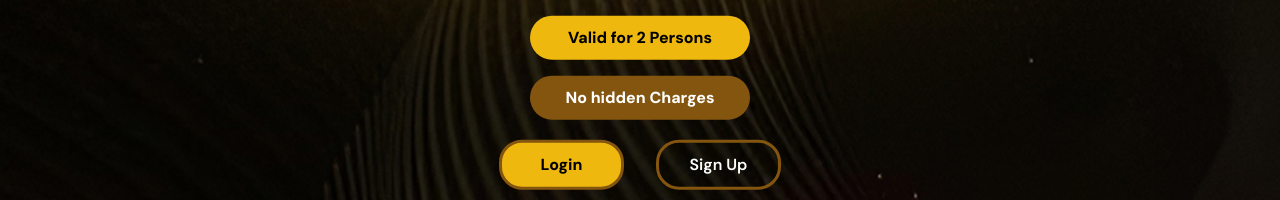
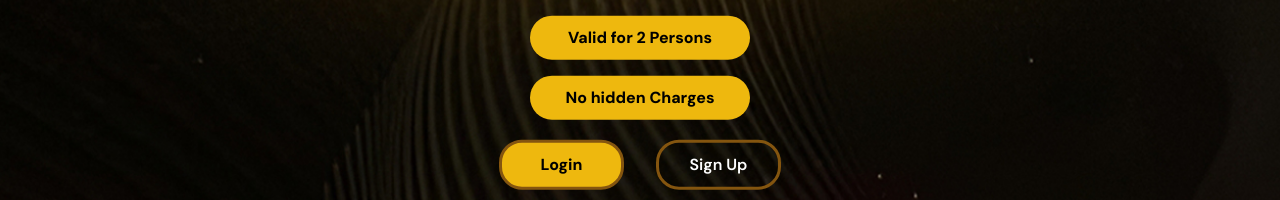
Before and after one commit to graphicsatyam/MERN_front, a React (Create React App) app: page / in a window 1280 px wide. Shown: the part 276-476 px from the top of the page. Built offline with nearby package versions, Linux system fonts and the light colour scheme.

Commit message:
alignment changes

```diff
--- a/src/components/layouts/AdminLayout.css
+++ b/src/components/layouts/AdminLayout.css
@@ -2,6 +2,7 @@
     background-color: #EEB80E;
     display: flex;
     justify-content: center;
+    /* position: fixed; */
   }
 
   .navbar-nav {
--- a/src/components/pages/Home.css
+++ b/src/components/pages/Home.css
@@ -52,6 +52,19 @@
     background-color: #84550F;
     color: goldenrod;
   }
+
+.btn_new {
+    width: 220px;
+    text-align: center;
+    background-color: #EEB80E;
+    color: black;
+    padding: 10px 20px;
+    border: none;
+    font-family: "DM Sans", sans-serif;
+    font-weight: 800;
+    border-radius: 23px;
+    cursor: pointer;
+}
 
   .btn2 {
     width: 220px;
--- a/src/components/pages/Home.js
+++ b/src/components/pages/Home.js
@@ -12,8 +12,8 @@ const Home = () => {
  </div>
 
         <div className="validity">
-        <div className="btn1"> Valid for 2 Persons </div>
-        <div className="btn2"> No hidden Charges </div>
+        <div className="btn_new"> Valid for 2 Persons </div>
+        <div className="btn_new"> No hidden Charges </div>
         </div>
 
         <div className="login_dtl">
--- a/src/components/pages/LoginPage.css
+++ b/src/components/pages/LoginPage.css
@@ -59,7 +59,7 @@ body {
     margin-bottom: 2rem;
 }
 .login_btn {
-    width: 92%;
+    width: 100%;
     text-align: center;
     background-color: #EEB80E;
     color: black;
--- a/src/components/pages/SignupPage.css
+++ b/src/components/pages/SignupPage.css
@@ -1,4 +1,6 @@
 .login_btn {
+    margin-left: 9px;
+    width: 300px;
+    margin-bottom: 25px;
     margin-top: 20px;
-    margin-bottom: 25px;
 }
--- a/src/components/pages/SignupPage.js
+++ b/src/components/pages/SignupPage.js
@@ -7,6 +7,7 @@ import "./SignupPage.css";
 import { Link, useNavigate } from "react-router-dom";
 
 const SignupPage = () => {
+  console.log("hiii");
   const [name, setName] = useState("");
   const [email, setEmail] = useState("");
   const [createpassword, setCreatePassword] = useState("");
@@ -19,6 +20,7 @@ const SignupPage = () => {
   const navigate = useNavigate();
 
   const handleSubmit = (e) => {
+    console.log("hloo");
     e.preventDefault();
 
 
```
Also changed, not shown: 1 other file (tests, documents, lock files or other folders).
